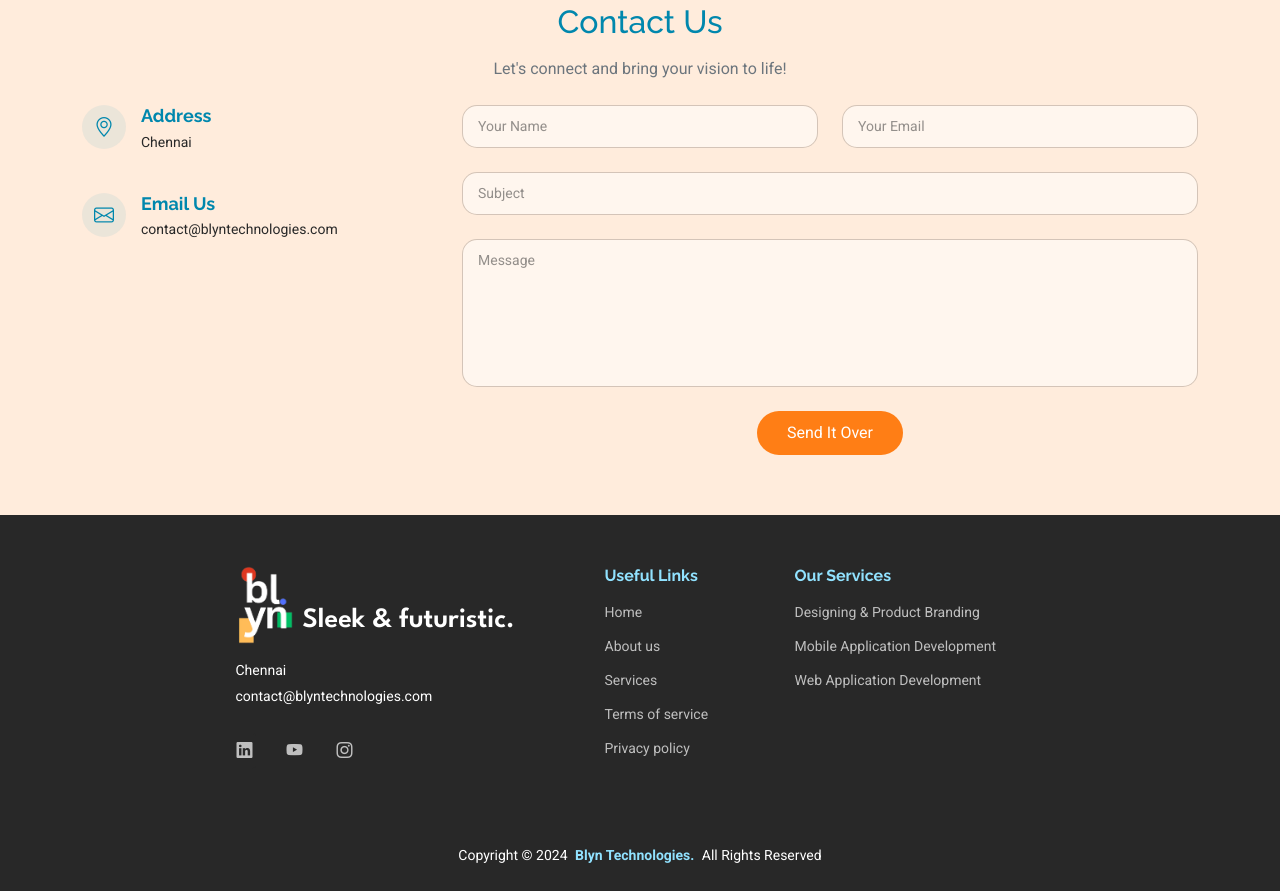
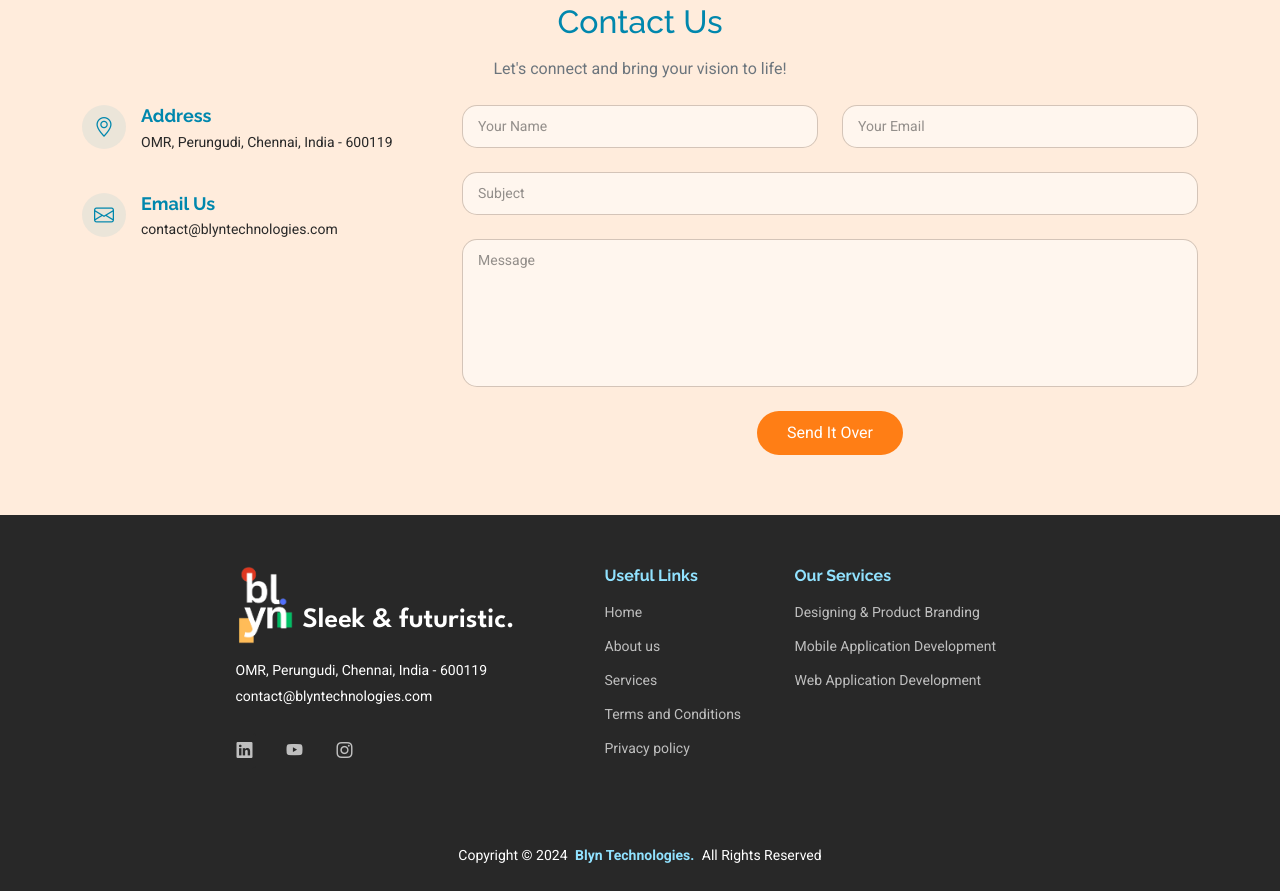
Before and after one commit to blyntech/blyn, a plain HTML site: page index.html in a window 1280 px wide. Shown: the part 3250-4141 px from the top of the page. Drawn offline with Linux system fonts and the light colour scheme.

Commit message:
updated the Address and terms & conditions

```diff
--- a/index.html
+++ b/index.html
@@ -238,7 +238,7 @@
               <div>
                 <h3>Address</h3>
                 <p>
-                  Chennai
+                  OMR, Perungudi, Chennai, India - 600119
                 </p>
               </div>
             </div>
@@ -307,7 +307,7 @@
             <h3 class="footer-logo-text">Sleek & futuristic.</h3>
           </a>
           <div class="footer-contact pt-3">
-            <p>Chennai</p>
+            <p>OMR, Perungudi, Chennai, India - 600119</p>
 <!--             <p class="mt-3"><strong>Phone:</strong> <span></span></p> -->
             <p><strong></strong> <span>contact@blyntechnologies.com</span></p>
           </div>
@@ -327,7 +327,7 @@
             <li><a href="#hero">Home</a></li>
             <li><a href="#about">About us</a></li>
             <li><a href="#services">Services</a></li>
-            <li><a href="#">Terms of service</a></li>
+            <li><a href="./terms-conditions.html">Terms and Conditions</a></li>
             <li><a href="#">Privacy policy</a></li>
           </ul>
         </div>
```
Also changed, not shown: about-blyn.html (+2 -2 lines), services/designing.html (+2 -2 lines), services/mobile-app-dev.html (+2 -2 lines), services/web-app-dev.html (+2 -2 lines).
